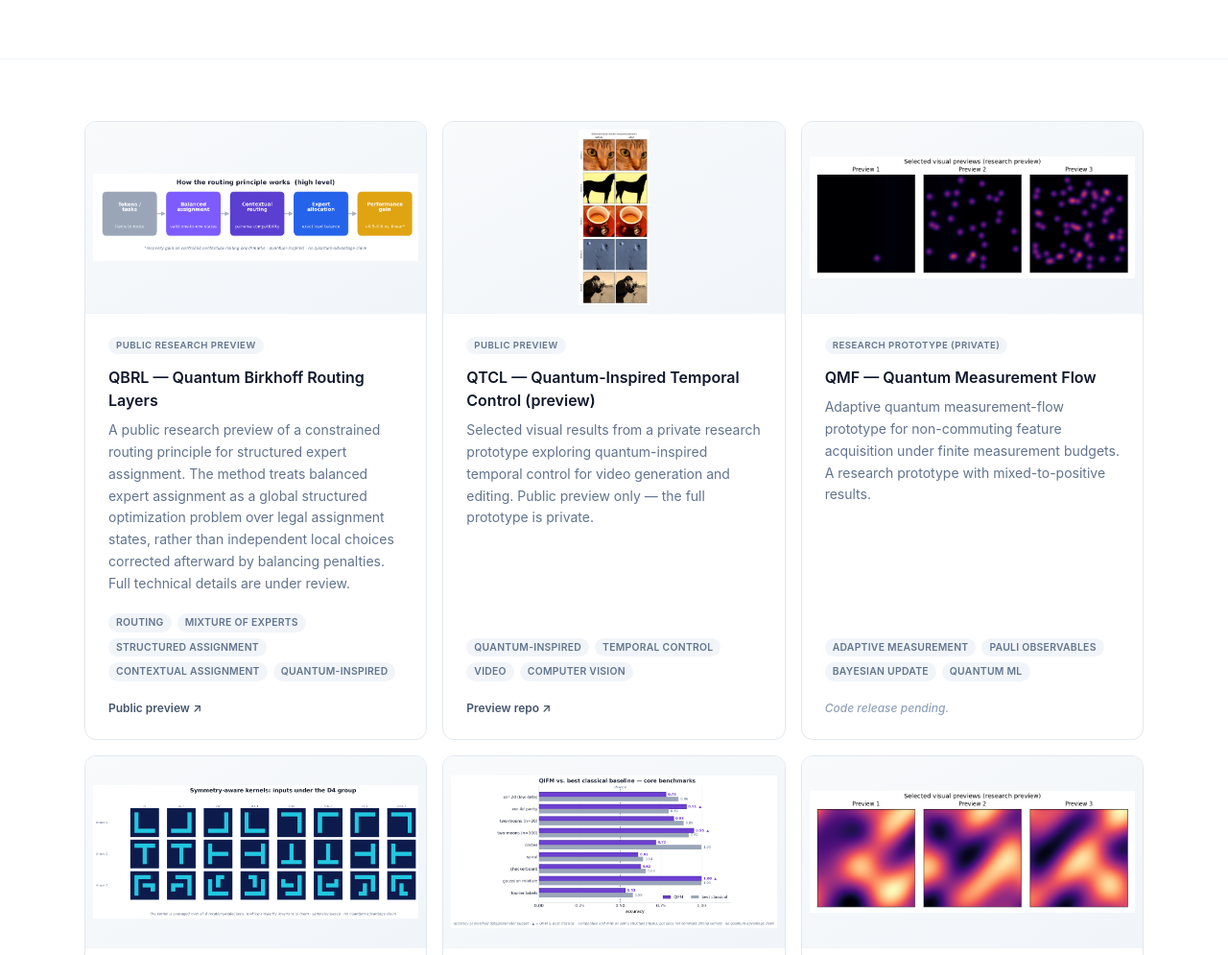
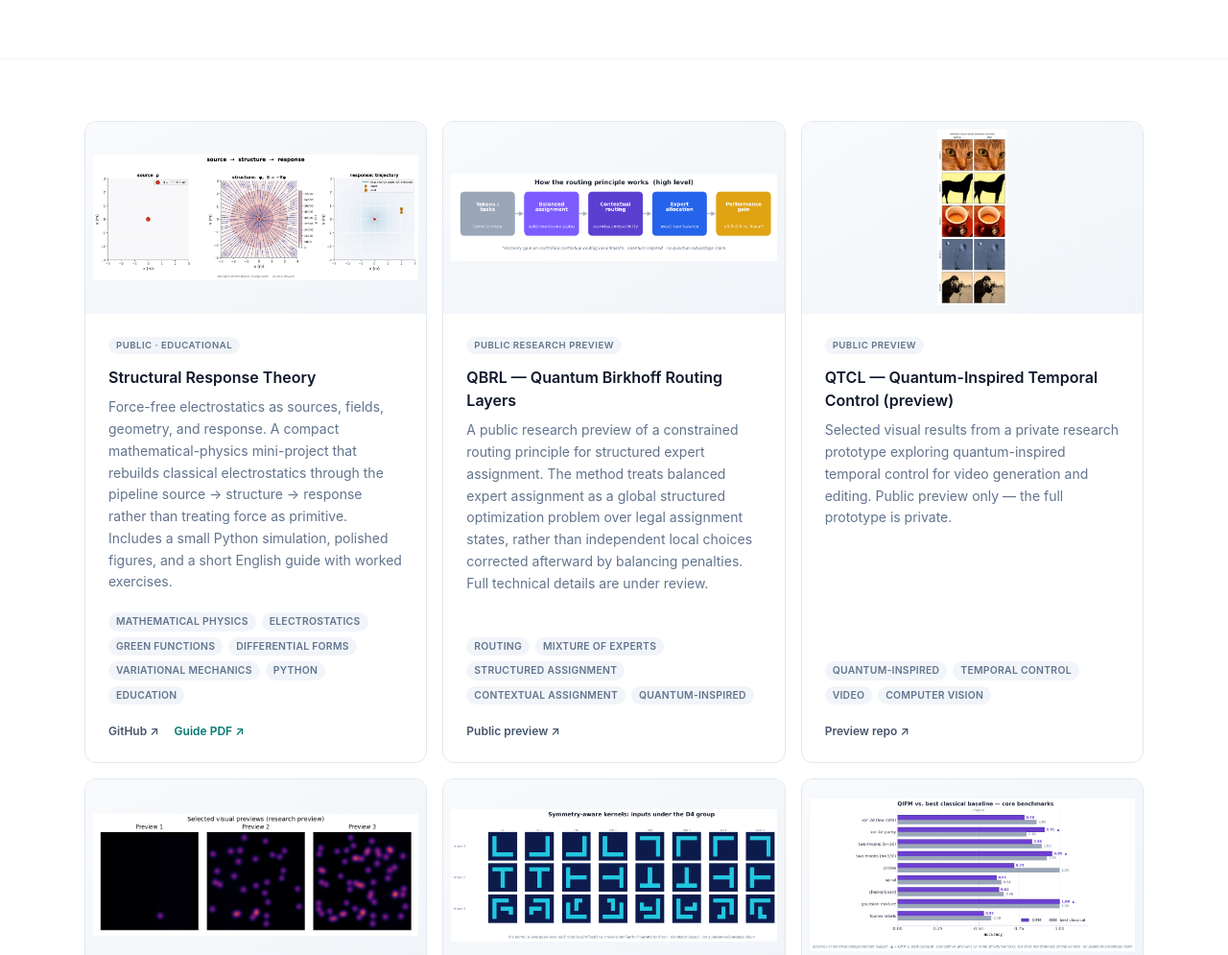
Before and after one commit to chen-Quantum/chen-quantum.github.io, an Astro site: page /projects in a window 1280 px wide. Shown: the part 281-1276 px from the top of the page at 96% size. Built offline with nearby package versions, Linux system fonts and the light colour scheme; Astro itself is replaced by a stand-in of ours.

Commit message:
Add Structural Response Theory project card

```diff
--- a/src/content.config.ts
+++ b/src/content.config.ts
@@ -35,6 +35,8 @@ const projects = defineCollection({
     // Shown when there is no public repo yet (e.g. "code release pending").
     repoNote: z.string().optional(),
     live: z.string().url().optional(),
+    // Optional extra document links rendered as small buttons (e.g. PDFs).
+    docs: z.array(z.object({ label: z.string(), url: z.string().url() })).default([]),
     // Short status badge: e.g. "Research prototype", "Public preview".
     status: z.string().optional(),
     featured: z.boolean().default(false),
--- /dev/null
+++ b/src/content/projects/structural-response-theory.md
@@ -0,0 +1,25 @@
+---
+title: "Structural Response Theory"
+description: "Force-free electrostatics as sources, fields, geometry, and response. A compact mathematical-physics mini-project that rebuilds classical electrostatics through the pipeline source → structure → response rather than treating force as primitive. Includes a small Python simulation, polished figures, and a short English guide with worked exercises."
+date: 2026-05-27
+thumbnail: "/media/structural-response-theory/hero.png"
+status: "Public · educational"
+github: "https://github.com/chen-Quantum/structural-response-theory"
+repoLabel: "GitHub"
+docs:
+  - label: "Guide PDF"
+    url: "https://chen-quantum.github.io/media/structural-response-theory/STRUCTURAL_RESPONSE_GUIDE.pdf"
+tech:
+  - mathematical physics
+  - electrostatics
+  - Green functions
+  - differential forms
+  - variational mechanics
+  - Python
+  - education
+featured: true
+---
+
+<!-- A force-free reformulation of standard electrostatics: source -> structure -> response.
+     Not new physics; an educational and conceptual reframing. Thumbnail and guide PDF are
+     served from /media/structural-response-theory/. -->
--- a/src/pages/projects.astro
+++ b/src/pages/projects.astro
@@ -96,6 +96,16 @@ projects.sort((a, b) => b.data.date.valueOf() - a.data.date.valueOf());
                       Live ↗
                     </a>
                   )}
+                  {project.data.docs.map((d) => (
+                    <a
+                      href={d.url}
+                      target="_blank"
+                      rel="noopener noreferrer"
+                      class="text-xs font-semibold text-teal-700 hover:text-teal-800 transition-colors"
+                    >
+                      {d.label} ↗
+                    </a>
+                  ))}
                 </div>
               </div>
             </div>
```
Also changed, not shown: public/media/structural-response-theory/hero.png (added), 1 other file.
